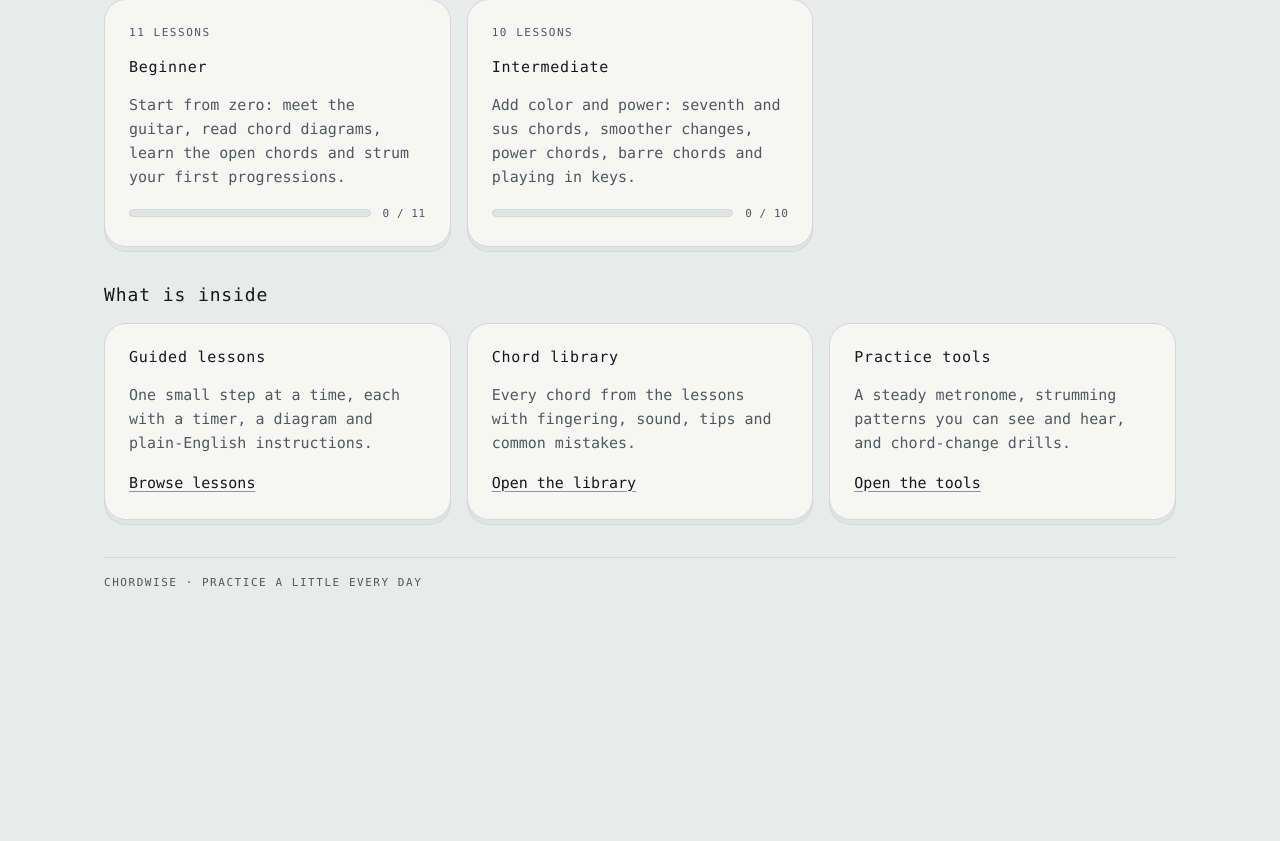
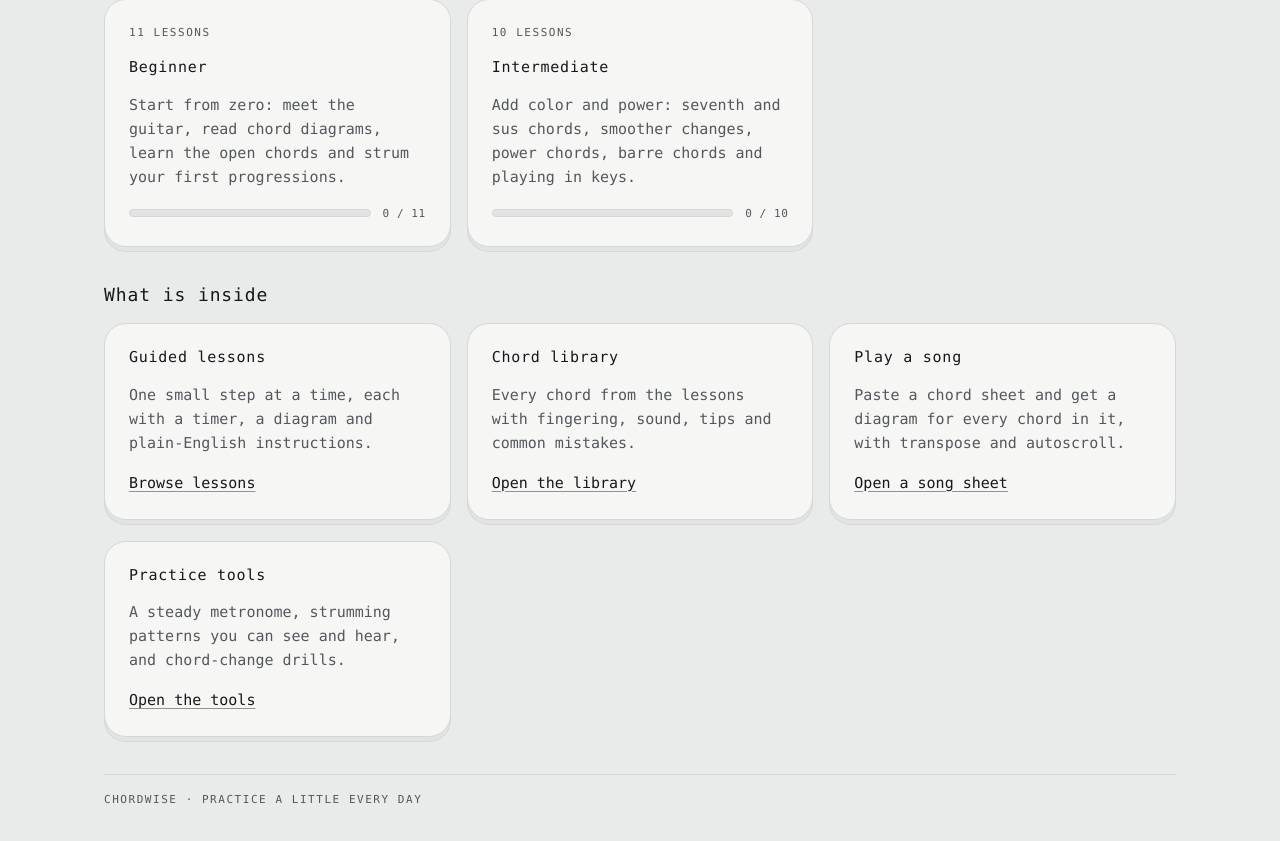
Before and after one commit to jacksonfdam/chordwise, a React (Vite) app: page / in a window 1280 px wide. Shown: the part 658-1499 px from the top of the page. Before the commit the page ends 1281 px from the top, so only its background shows below. Built offline with nearby package versions, Linux system fonts and the light colour scheme.

Commit message:
feat: link the song sheet from the home page

```diff
--- a/src/pages/Home.tsx
+++ b/src/pages/Home.tsx
@@ -23,6 +23,12 @@ const FEATURES: readonly { title: string; text: string; to: string; link: string
     text: "Every chord from the lessons with fingering, sound, tips and common mistakes.",
     to: "/chords",
     link: "Open the library",
+  },
+  {
+    title: "Play a song",
+    text: "Paste a chord sheet and get a diagram for every chord in it, with transpose and autoscroll.",
+    to: "/songs",
+    link: "Open a song sheet",
   },
   {
     title: "Practice tools",
```
